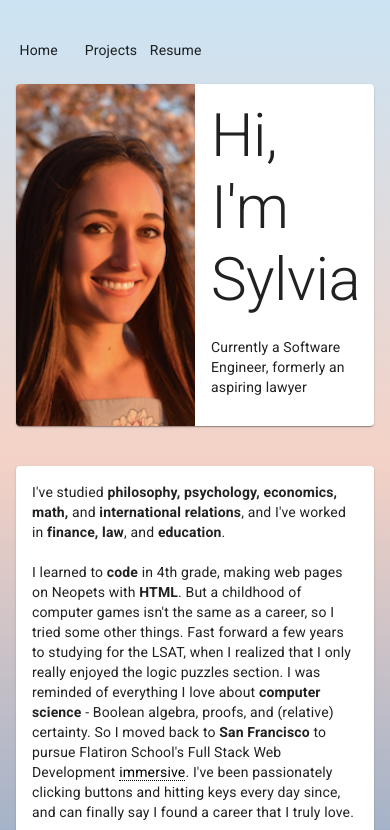
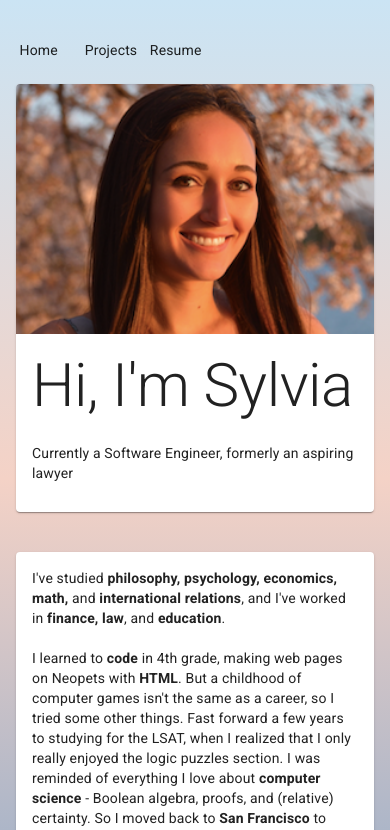
Before and after one commit to sylviapap/personal-site-react, a React (Create React App) app: page / in a window 390 px wide. Shown: the top 830 px of the page. Built offline with nearby package versions, Linux system fonts and the light colour scheme.

Commit message:
fixed image size/grid on mobile!

```diff
--- a/src/pages/Home.js
+++ b/src/pages/Home.js
@@ -22,9 +22,8 @@ const useStyles = makeStyles({
   },
   media: {
     width: "100%",
-    height: "100%",
-    minHeight: "250px",
-    maxWidth: "250px",
+    minHeight: 250,
+    minWidth: 250,
   },
   skills: {
     fontVariant: "all-small-caps",
@@ -60,14 +59,14 @@ export default function Home() {
           {/* Container within the card for flex grid */}
           <Grid container className={classes.root}>
             {/* Profile Picture */}
-            <Grid item xs={6}>
+            <Grid item sm={3} className={classes.media}>
               <CardMedia
                 className={classes.media}
                 image={profilepic}
               />
             </Grid>
             {/* Card title and text */}
-            <Grid item xs={6}>
+            <Grid item >
               <CardContent>
                 <Typography gutterBottom variant="h2" component="h2">
                   Hi, I'm Sylvia
```
